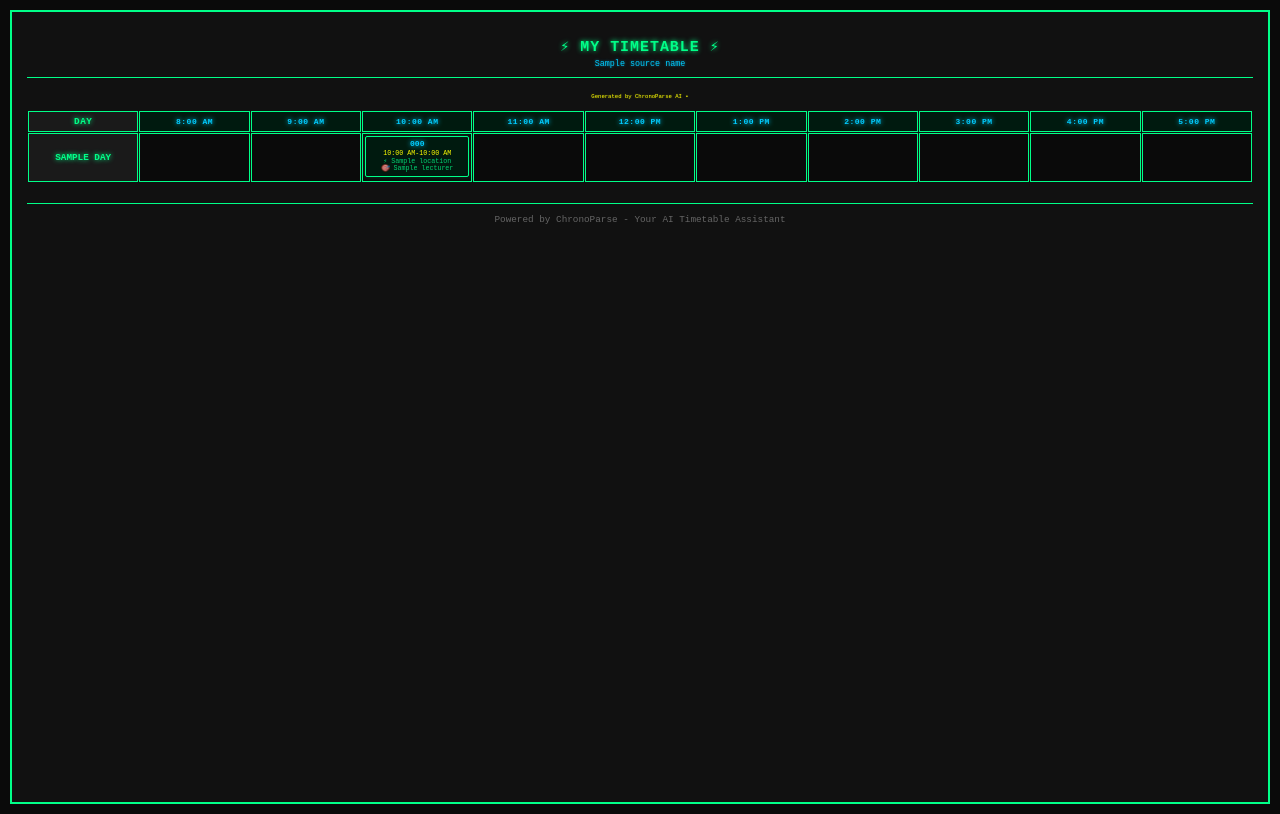
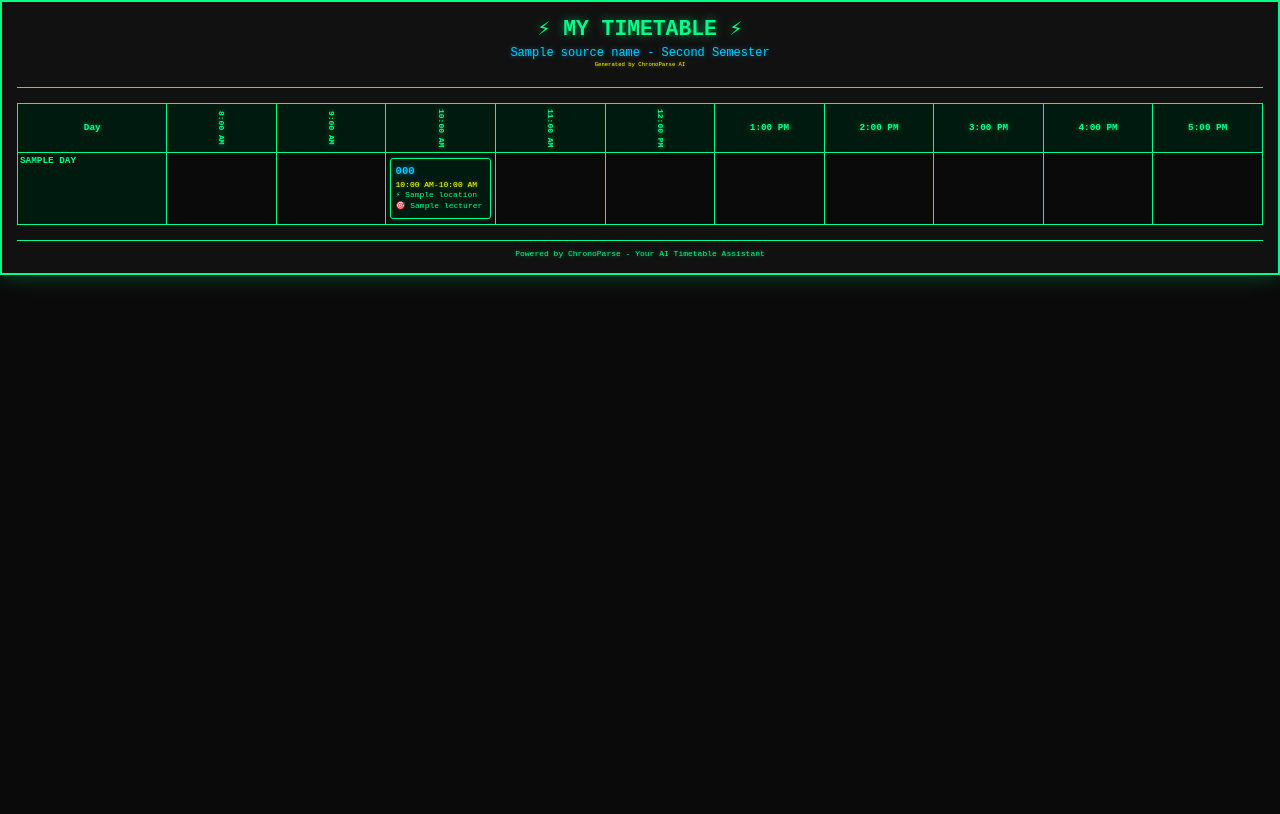
Before and after one commit to mhafiz71/chrono_parse, a Django app: template core/templates/core/timetable_pdf_neon.html in a window 1280 px wide. After the commit the page ends 285 px from the top, so only its background shows below. Run offline with Django 5.2, Linux system fonts and the light colour scheme; the template is opened without the code that fills it: most values are stand-ins (such as "Sample title", 1, 10 or a date in 2020); parts of the project's set-up code (start-up, migrations or seed data) failed here and were passed over; some libraries are stand-ins or nearby versions.

Commit message:
Refactor timetable PDF templates for improved layout and readability; update styles, class names, and add icons for event details

```diff
--- a/core/templates/core/timetable_pdf_neon.html
+++ b/core/templates/core/timetable_pdf_neon.html
@@ -1,25 +1,36 @@
 <!DOCTYPE html>
-<html>
+<html lang="en">
 <head>
-    <meta charset="utf-8">
-    <title>Your Timetable - ChronoParse (Neon)</title>
+    <meta charset="UTF-8">
+    <meta name="viewport" content="width=device-width, initial-scale=1.0">
+    <title>My Timetable - Neon</title>
     <style>
-        @page { size: A4 landscape; margin: 0.5cm; }
+        @page {
+            size: A4 landscape;
+            margin: 0.5in;
+        }
+
+        * {
+            margin: 0;
+            padding: 0;
+            box-sizing: border-box;
+        }
+
         body {
-            font-family: "Courier New", "Monaco", monospace;
+            font-family: 'Courier New', monospace;
+            font-size: 7pt;
+            line-height: 1.2;
             color: #00ff88;
             background: #0a0a0a;
-            margin: 0;
-            padding: 10px;
-            font-size: 7pt;
         }
 
         .container {
+            width: 100%;
+            max-width: 100%;
             background: #111;
             border: 2px solid #00ff88;
             padding: 15px;
-            height: 95vh;
-            overflow: hidden;
+            box-shadow: 0 0 20px rgba(0, 255, 136, 0.3);
         }
 
         .header {
@@ -29,159 +40,161 @@
             padding-bottom: 8px;
         }
 
-        h1 {
+        .title {
+            font-size: 16pt;
+            font-weight: 700;
             color: #00ff88;
-            font-size: 1.6em;
-            font-weight: 700;
-            margin-bottom: 4px;
-            letter-spacing: 1px;
+            margin-bottom: 3px;
+            text-shadow: 0 0 10px rgba(0, 255, 136, 0.5);
         }
 
-        h2 {
+        .subtitle {
+            font-size: 9pt;
             color: #00ccff;
-            font-weight: 400;
-            font-size: 0.9em;
-            margin: 0;
-            text-shadow: 0 0 3px rgba(0, 204, 255, 0.5);
+            margin-bottom: 2px;
+            text-shadow: 0 0 5px rgba(0, 204, 255, 0.5);
         }
 
-        .generated-info {
-            text-align: center;
+        .generated-by {
+            font-size: 7pt;
             color: #ffff00;
             font-size: 0.6em;
             margin-bottom: 10px;
             text-shadow: 0 0 2px rgba(255, 255, 0, 0.3);
+            text-shadow: 0 0 5px rgba(255, 255, 0, 0.5);
         }
 
         table {
             width: 100%;
-            border-collapse: separate;
-            border-spacing: 1px;
-            font-size: 6pt;
-        }
-
-        th, td {
-            padding: 4px 3px;
-            text-align: left;
-            font-size: 6pt;
+            border-collapse: collapse;
+            margin-bottom: 10px;
+            table-layout: fixed;
             border: 1px solid #00ff88;
         }
 
         th {
             background: #001a0f;
             color: #00ff88;
+            padding: 5px 3px;
+            text-align: center;
             font-weight: 600;
             font-size: 7pt;
-            text-transform: uppercase;
-            letter-spacing: 0.5px;
-            text-shadow: 0 0 3px rgba(0, 255, 136, 0.5);
+            border: 1px solid #00ff88;
+            text-shadow: 0 0 5px rgba(0, 255, 136, 0.5);
         }
 
         .day-header {
-            background: #1a1a1a;
+            width: 12%;
+            background: #001a0f;
+            font-weight: 600;
+        }
+
+        .time-header {
+            width: 8.8%;
+            background: #001a0f;
+            font-size: 6pt;
+            writing-mode: vertical-lr;
+            text-orientation: mixed;
+        }
+
+        td {
+            border: 1px solid #00ff88;
+            vertical-align: top;
+            padding: 2px;
+        }
+
+        .day-cell {
+            background: #001a0f;
             color: #00ff88;
             font-weight: 600;
             text-align: center;
-            width: 60px;
+            padding: 6px 3px;
             font-size: 7pt;
-            text-shadow: 0 0 3px rgba(0, 255, 136, 0.5);
-        }
-
-        .period-header {
-            background: #001a0f;
-            color: #00ccff;
-            font-weight: 600;
-            text-align: center;
-            min-width: 60px;
-            font-size: 6pt;
-            text-shadow: 0 0 3px rgba(0, 204, 255, 0.5);
+            writing-mode: vertical-lr;
+            text-orientation: mixed;
+            text-shadow: 0 0 5px rgba(0, 255, 136, 0.5);
         }
 
         .period-slot {
-            width: 60px;
+            min-width: 120px;
             vertical-align: top;
+            min-height: 50px;
+            text-align: center;
+            padding: 3px 2px;
             background: #0a0a0a;
-            min-height: 30px;
-            text-align: center;
-            padding: 2px;
         }
 
         .event-card {
             background: #001a0f;
             color: #00ff88;
-            padding: 3px;
-            margin-bottom: 2px;
+            padding: 6px 4px;
+            margin: 2px;
             border: 1px solid #00ff88;
-            border-radius: 2px;
-            box-shadow: 0 0 5px rgba(0, 255, 136, 0.2);
-            font-size: 6pt;
-            line-height: 1.1;
+            border-radius: 3px;
+            text-align: left;
+            box-shadow: 0 0 5px rgba(0, 255, 136, 0.3);
         }
 
         .course-code {
             font-weight: 700;
-            font-size: 6pt;
-            margin-bottom: 1px;
+            font-size: 8pt;
+            margin-bottom: 2px;
             color: #00ccff;
-            text-shadow: 0 0 2px rgba(0, 204, 255, 0.5);
+            display: block;
+            text-shadow: 0 0 5px rgba(0, 204, 255, 0.5);
         }
 
         .time {
-            font-size: 5pt;
+            font-size: 6pt;
             color: #ffff00;
             margin-bottom: 1px;
-            font-weight: 500;
+            display: block;
+            text-shadow: 0 0 3px rgba(255, 255, 0, 0.5);
         }
 
         .details {
-            font-size: 5pt;
+            font-size: 6pt;
             color: #00ff88;
-            margin-bottom: 0px;
-            opacity: 0.8;
+            margin-bottom: 1px;
+            display: block;
         }
 
         .no-classes {
             text-align: center;
-            color: #444;
+            color: #666;
             font-style: italic;
-            padding: 30px 15px;
-            font-size: 9pt;
+            padding: 15px;
+            font-size: 6pt;
         }
 
         .footer {
             text-align: center;
-            margin-top: 20px;
-            color: #666;
-            font-size: 7pt;
+            margin-top: 15px;
+            padding-top: 8px;
             border-top: 1px solid #00ff88;
-            padding-top: 10px;
-        }
-
-        .glow {
-            text-shadow: 0 0 5px currentColor;
+            font-size: 6pt;
+            color: #00ff88;
+            text-shadow: 0 0 5px rgba(0, 255, 136, 0.5);
         }
     </style>
 </head>
 <body>
     <div class="container">
         <div class="header">
-            <h1 class="glow">⚡ MY TIMETABLE ⚡</h1>
-            <h2>{{ source_name }}</h2>
-        </div>
-
-        <div class="generated-info">
-            Generated by ChronoParse AI • {{ "now"|date:"F j, Y \a\t g:i A" }}
+            <div class="title">⚡ MY TIMETABLE ⚡</div>
+            <div class="subtitle">{{ source_name }} - Second Semester</div>
+            <div class="generated-by">Generated by ChronoParse AI</div>
         </div>
 
         <table>
             <thead>
                 <tr>
-                    <th class="day-header glow">DAY</th>
-                    <th class="period-header glow">8:00 AM</th>
-                    <th class="period-header glow">9:00 AM</th>
-                    <th class="period-header glow">10:00 AM</th>
-                    <th class="period-header glow">11:00 AM</th>
-                    <th class="period-header glow">12:00 PM</th>
+                    <th class="day-header">Day</th>
+                    <th class="time-header">8:00 AM</th>
+                    <th class="time-header">9:00 AM</th>
+                    <th class="time-header">10:00 AM</th>
+                    <th class="time-header">11:00 AM</th>
+                    <th class="time-header">12:00 PM</th>
                     <th class="period-header glow">1:00 PM</th>
                     <th class="period-header glow">2:00 PM</th>
                     <th class="period-header glow">3:00 PM</th>
```
Also changed, not shown: core/templates/core/timetable_pdf_modern.html (+6 -8 lines).
